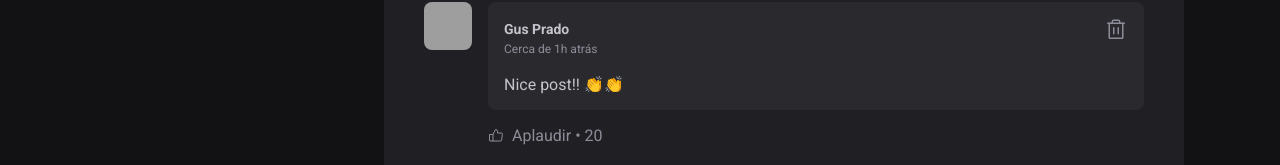
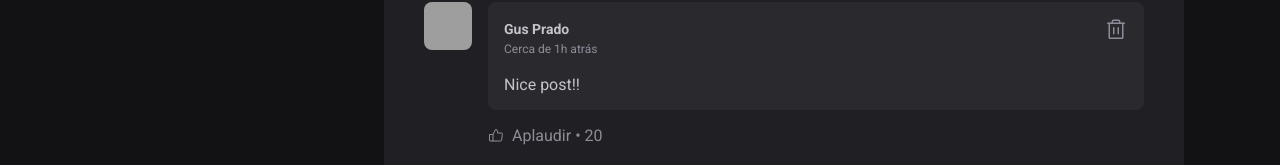
Before and after one commit to GusPrado/vite-react-feed, a React (Vite) app: page / in a window 1280 px wide. Shown: the part 625-790 px from the top of the page. Built offline with nearby package versions, Linux system fonts and the light colour scheme; grey boxes are pictures that could not be loaded; the HTML template or start-up script is replaced by a standard one.

Commit message:
feat: Delete comment

```diff
--- a/src/components/Comment/index.jsx
+++ b/src/components/Comment/index.jsx
@@ -2,7 +2,7 @@ import { ThumbsUp, Trash } from 'phosphor-react';
 import { Avatar } from '../Avatar';
 import styles from './comment.module.css';
 
-export function Comment({ content }) {
+export function Comment({ content, handleDeleteComment }) {
   return (
     <div className={styles.comment}>
       <Avatar hasBorder={false} src='https://github.com/gusprado.png' />
@@ -17,12 +17,15 @@ export function Comment({ content }) {
               </time>
             </div>
 
-            <button title='Remover comentário'>
+            <button
+              onClick={() => handleDeleteComment(content)}
+              title='Remover comentário'
+            >
               <Trash size={24} />
             </button>
           </header>
 
-          <p>{content} 👏👏</p>
+          <p>{content}</p>
         </div>
 
         <footer>
--- a/src/components/Post/index.jsx
+++ b/src/components/Post/index.jsx
@@ -33,6 +33,14 @@ export function Post({ author, content, publishedAt }) {
 
   const handleNewCommentText = () => {
     setNewComment(event.target.value);
+  };
+
+  const handleDeleteComment = (commentToDelete) => {
+    const updatedComments = comments.filter(
+      (comment) => comment !== commentToDelete
+    );
+
+    setComments(updatedComments);
   };
 
   return (
@@ -96,7 +104,11 @@ export function Post({ author, content, publishedAt }) {
 
       <div className={styles.commentList}>
         {comments.map((comment) => (
-          <Comment key={comment} content={comment} />
+          <Comment
+            key={comment}
+            content={comment}
+            handleDeleteComment={handleDeleteComment}
+          />
         ))}
       </div>
     </article>
```
